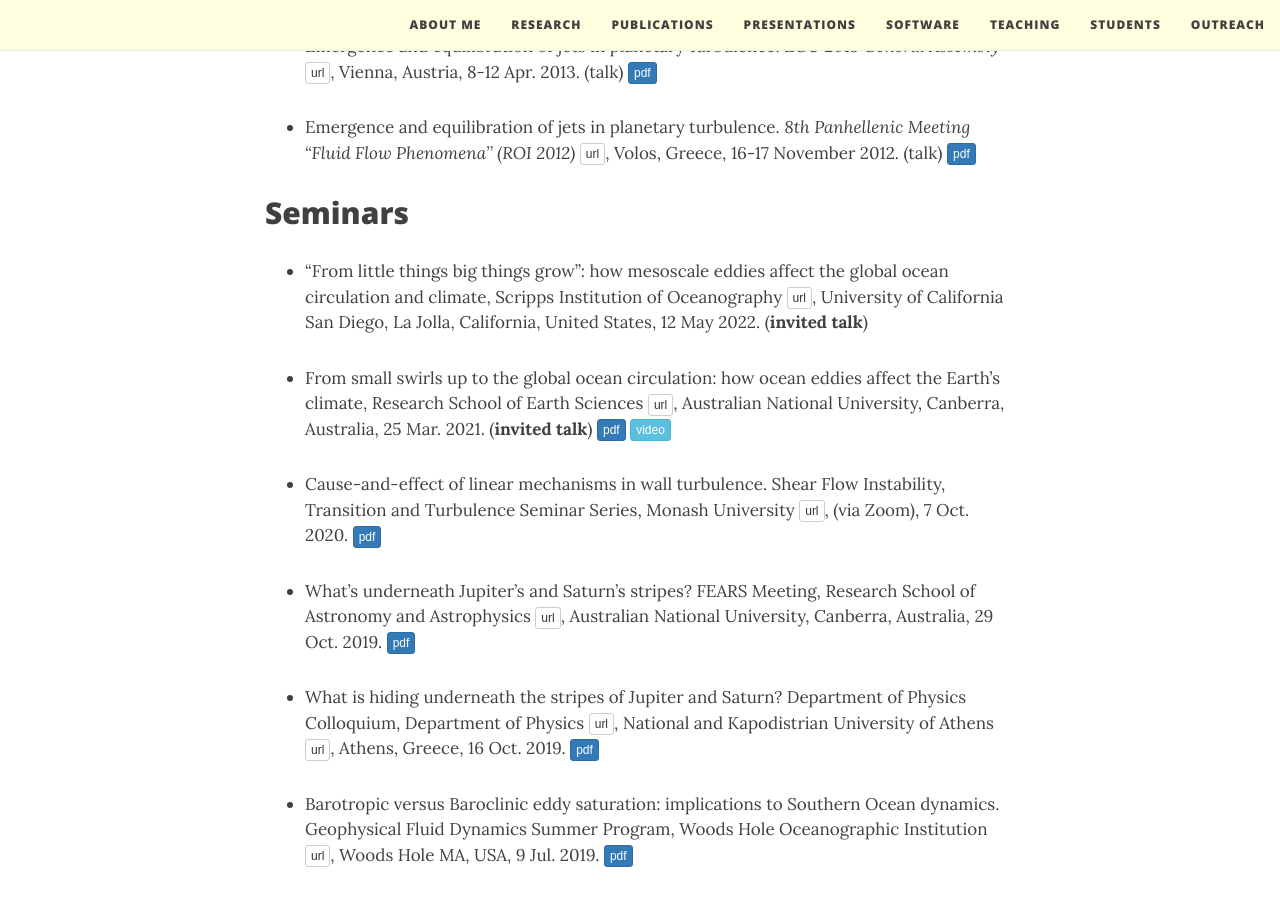
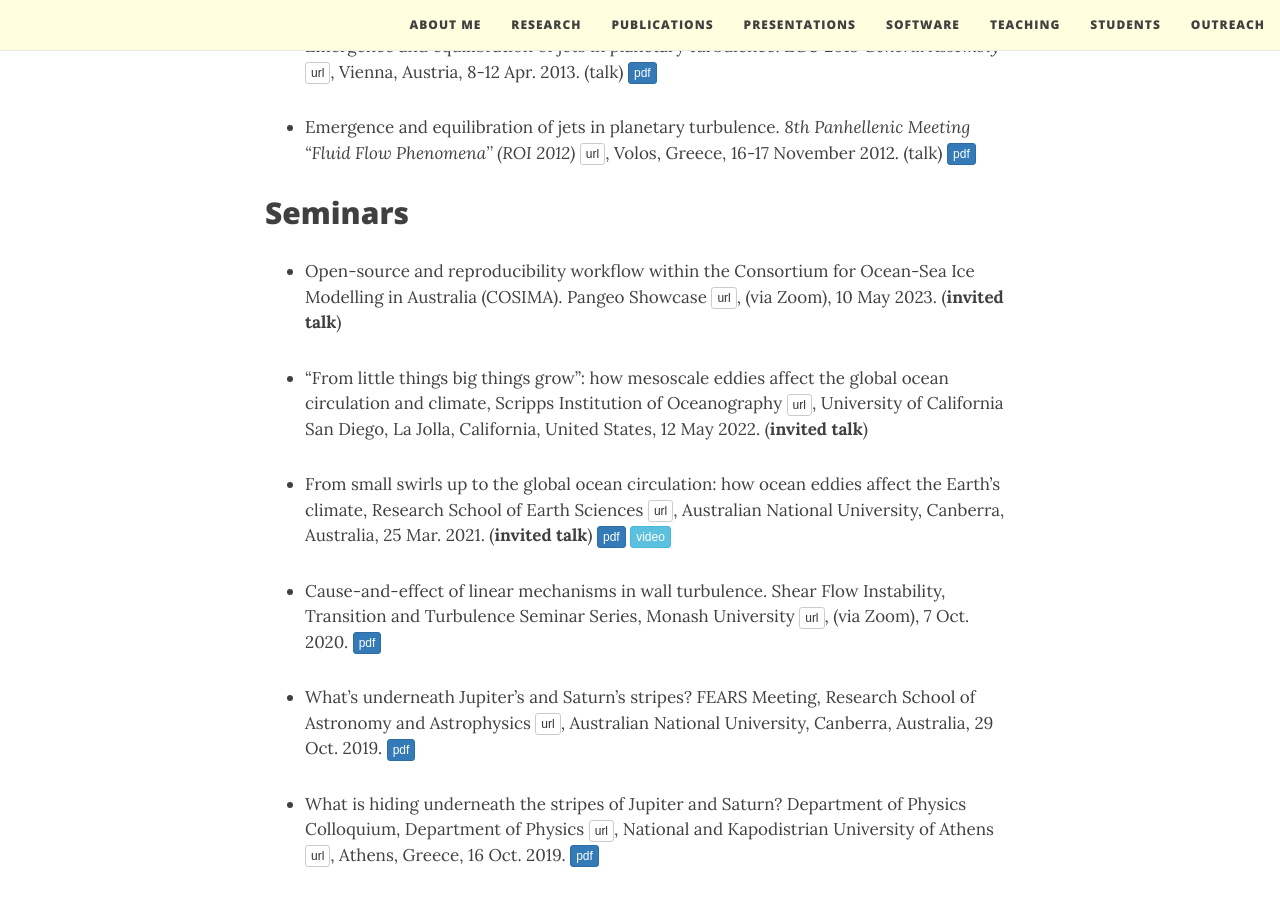
Before and after one commit to navidcy/navidcy.github.io, a Jekyll site: the page built from presentations.md, in a window 1280 px wide and 900 px high, scrolled down 2039 px. Built offline with Jekyll 4.4.1, drawn with Linux system fonts in a browser that asks for light colours; nearby versions of some CDN libraries.

Commit message:
add pangeo talk

```diff
--- a/presentations.md
+++ b/presentations.md
@@ -49,6 +49,7 @@ title: Presentations
 
 
 ## Seminars
+- Open-source and reproducibility workflow within the Consortium for Ocean-Sea Ice Modelling in Australia (COSIMA). Pangeo Showcase [<span class="btn btn-default btn-xs{{end}}" style="font-family:sans-serif;">url</span>][pangeo-showcase-site]{:target="_blank"}, (via Zoom), 10 May 2023. (**invited talk**)
 
 - “From little things big things grow”: how mesoscale eddies affect the global ocean circulation and climate, Scripps Institution of Oceanography [<span class="btn btn-default btn-xs{{end}}" style="font-family:sans-serif;">url</span>][Scripps-site]{:target="_blank"}, University of California San Diego, La Jolla, California, United States, 12 May 2022. (**invited talk**)
 
@@ -149,6 +150,7 @@ title: Presentations
 [KITP-site]: http://www.kitp.ucsb.edu/
 [CEAFM-site]: http://pages.jh.edu/~ceafm/
 [Scripps-site]: http://scripps.ucsd.edu/
+[pangeo-showcase-site]: https://pangeo.io/pangeo-showcase.html
 [UCY-site]: http://www.ucy.ac.cy/phy/en/
 [OCC-site]: http://www.oceanography.ucy.ac.cy/
 [ISSI-site]: http://www.issibern.ch/teams/zonaljets/
```
